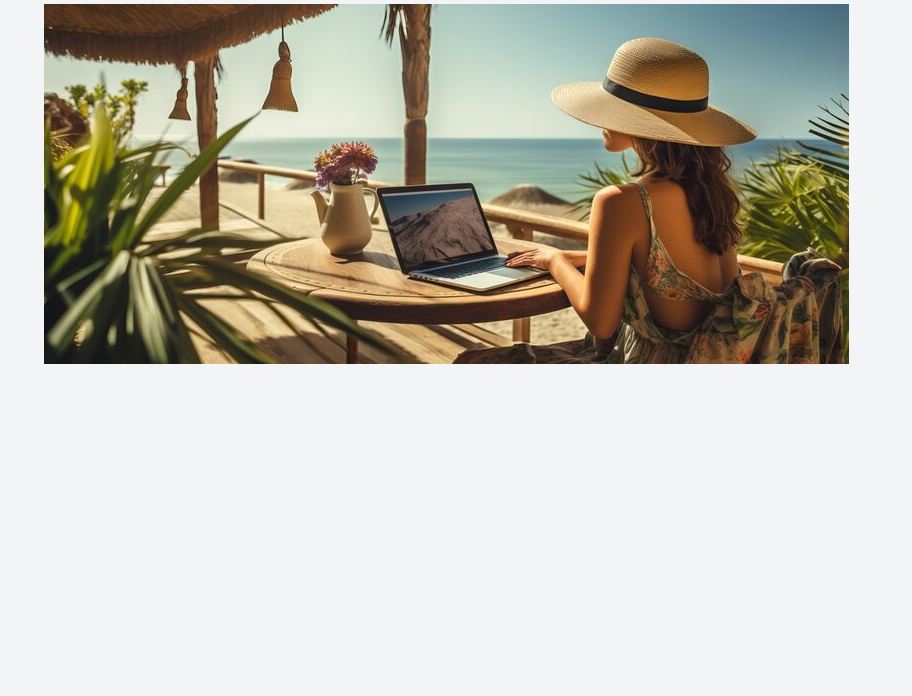
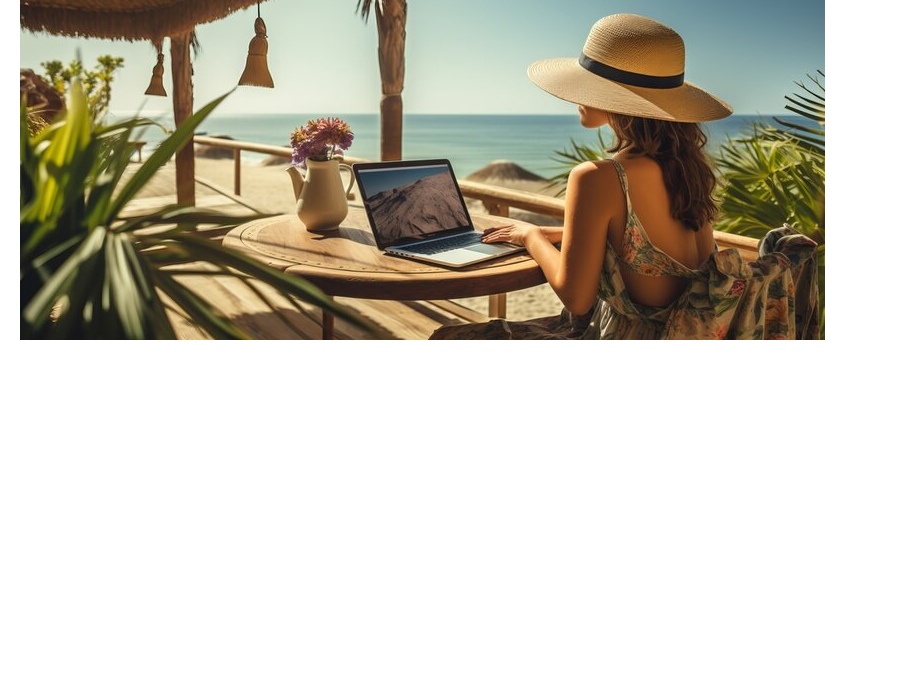
Before and after one commit to Utujevnan/Tailwind2, a website built with Vite: page index.html in a window 1280 px wide. Shown: the part 104-800 px from the top of the page, without its empty margins (0-912 px from the left). Built offline with nearby package versions, Linux system fonts and the light colour scheme.

Commit message:
Force add missing files

```diff
--- a/index.html
+++ b/index.html
@@ -6,7 +6,7 @@
     <link rel="stylesheet" href="css/tailwind.css">
 
 </head>
-<body class="p-6 bg-gray-100">
+<body>
     <div> <img class="w-25 h-16 border-black-100" src="Screenshot 2025-01-16 at 17.13.15.png" alt="workcation logo"> </div>
     <div>
         <img class="p-5" src="360_F_693678459_xaLCD56wi4QWed6XtQI0J055W5a7SbZq.jpg" alt="Workcation">
```
Also changed, not shown: 1 other file.
